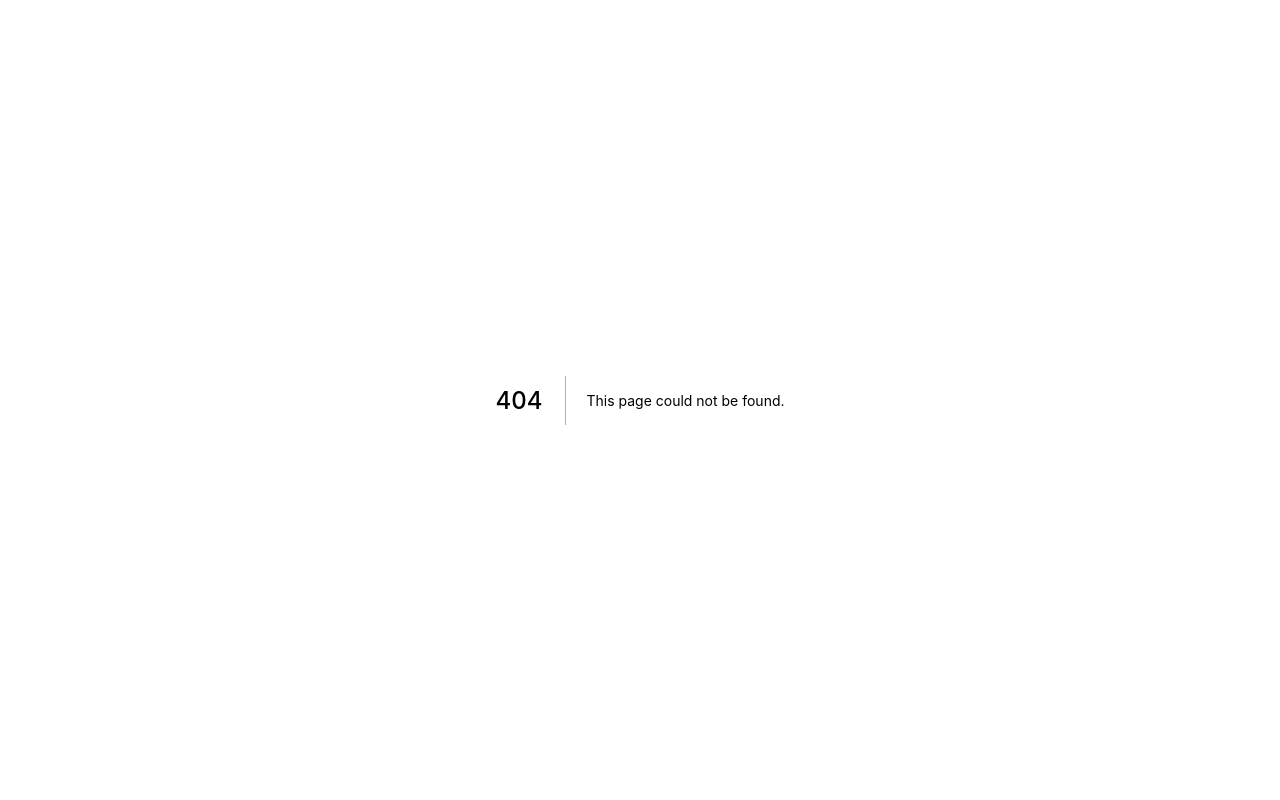
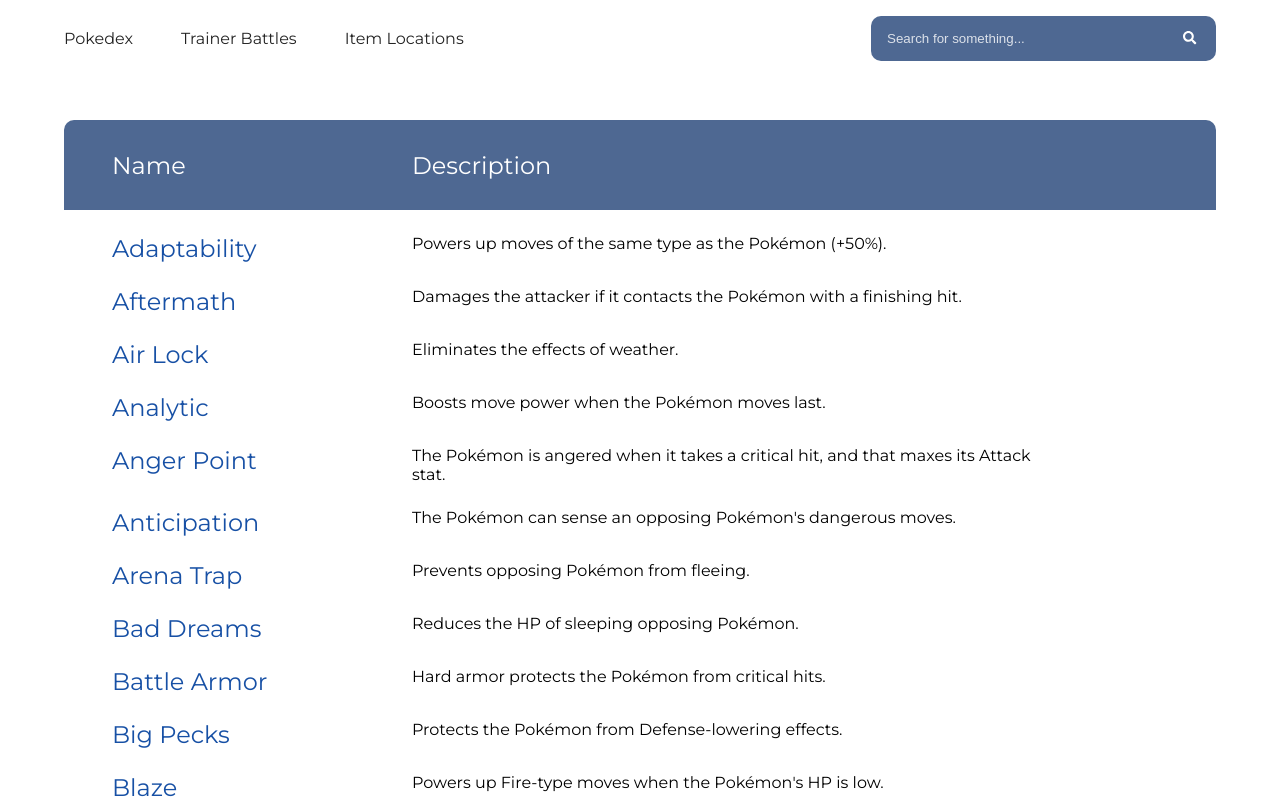
Before and after one commit to vinlegend1/renegade-plat-docs, a Next.js app: page /abilities in a window 1280 px wide. Before the commit this address had no page. Shown: the top 800 px of the page. Built offline with nearby package versions, Linux system fonts and the light colour scheme.

Commit message:
added abilities page

```diff
--- a/src/components/Navbar.tsx
+++ b/src/components/Navbar.tsx
@@ -15,7 +15,7 @@
                 <div></div>
                 <div></div>
             </div>
-            <div className={`navbar-header-mobile  ${isActive ? "responsive" : ""}`}>Renegade Platinum</div>
+            <div className={`navbar-header-mobile  ${isActive ? "responsive" : ""}`}><Link href="/"><a>Renegade Platinum</a></Link></div>
             <div className={`navbar-content ${isActive ? "responsive" : ""}`}>
                 <ul className="nav-links">
                     <li className="nav-link"><Link href="/pokedex"><a>Pokedex</a></Link></li>
--- a/src/pages/_app.tsx
+++ b/src/pages/_app.tsx
@@ -2,6 +2,7 @@
 import '../styles/footer.css'
 import '../styles/about.css'
 import '../styles/pokedex.css'
+import '../styles/abilities.css'
 import '../styles/pokemon_info.css'
 import '../styles/small_components/card.css'
 
--- /dev/null
+++ b/src/pages/abilities/index.tsx
@@ -0,0 +1,42 @@
+import { GetStaticProps } from 'next'
+import Link from 'next/link'
+import React from 'react'
+import Layout from '../../components/Layout'
+import abilitiesList from '../../minjson/pokemonAbilities.min.json'
+import { AbilityType } from '../../types'
+
+interface Props {
+    abilities: AbilityType[];
+}
+
+const AbilitiesIndex: React.FC<Props> = ({ abilities }) => {
+    return (
+        <Layout>
+            <div className="abilities-index-wrapper">
+                <div className="abilities-label">
+                    <h3 className="abilities-name">Name</h3>
+                    <h3 className="abilities-desc">Description</h3>
+                </div>
+                {abilities.map(({ AbilityName, Description }) => (
+                    <div className="abilities-data">
+                        <div className="abilities-data-name">
+                            <Link href={`/abilities/${AbilityName.toLowerCase().replace(" ", "-")}`}><a>{AbilityName}</a></Link>
+                        </div>
+                        <p>{Description}</p>
+                    </div>
+                ))}
+            </div>
+        </Layout>
+    )
+}
+
+export const getStaticProps: GetStaticProps = async () => {
+
+    return {
+        props: {
+            abilities: abilitiesList
+        }, // will be passed to the page component as props
+    }
+}
+
+export default AbilitiesIndex
--- /dev/null
+++ b/src/styles/abilities.css
@@ -0,0 +1,69 @@
+.abilities-wrapper {
+    width: 90%;
+    margin-left: auto;
+    margin-right: auto;
+    margin-top: 5rem;
+    margin-bottom: 2.5rem;
+}
+.abilities-wrapper h2 {
+    font-size: 32px;
+    margin-bottom: 0.5rem;
+}
+.abilities-wrapper p {
+    color: #2d2d2d;
+}
+.abilities-index-wrapper {
+    width: 90%;
+    margin-left: auto;
+    margin-right: auto;
+    margin-top: 3rem;
+    margin-bottom: 3rem;
+}
+.abilities-label {
+    display: flex;
+    border-radius: 10px 10px 0 0;
+    background-color: #4E6892;
+    width: 100%;
+    height: 90px;
+    align-items: center;
+    padding-left: 3rem;
+    padding-right: 3rem;
+    color: white;
+}
+.abilities-data {
+    display: flex;
+    padding-left: 3rem;
+    padding-right: 3rem;
+    margin-top: 1.5rem;
+}
+.abilities-name, .abilities-desc, .abilities-data-name {
+    width: 300px;
+    font-size: 24px;
+    font-weight: 500;
+}
+.abilities-data p {
+    width: 650px;
+}
+@media screen and (max-width: 624px) {
+    .abilities-label {
+        padding-left: 0.5rem;
+        padding-right: 0.5rem;
+    }
+    .abilities-data {
+        padding-left: 0.5rem;
+        padding-right: 0.5rem;
+    }
+    .abilities-label h3 {
+        font-size: 16px;
+        width: 100px;
+    }
+    .abilities-name, .abilities-desc, .abilities-data-name {
+        width: 100px;
+        font-size: 16px;
+        font-weight: 500;
+    }
+    .abilities-data p {
+        width: 200px;
+        font-size: 14px;
+    }
+}
--- a/src/styles/footer.css
+++ b/src/styles/footer.css
@@ -18,6 +18,10 @@
 .footer-links li {
     margin-bottom: 0.75rem;
 }
+.footer-links li a {
+    color: #3b3b3b;
+
+}
 
 @media only screen and (max-width: 651px) {
     .footer {
--- a/src/styles/home.css
+++ b/src/styles/home.css
@@ -125,6 +125,9 @@
   color: #4E6892;
   display: none;
 }
+.navbar-header-mobile a {
+  text-decoration: none;
+}
 /* End of Navbar */
 
 /* Start of Main Body home */
@@ -225,6 +228,7 @@
     display: block;
     position: absolute;
     top: 16px;
+    cursor: pointer;
   }
 
   .navbar-header-mobile {
--- a/src/styles/pokemon_info.css
+++ b/src/styles/pokemon_info.css
@@ -31,6 +31,9 @@
     width: 300px;
     height: 380px;
     text-align: center;
+}
+.pokedex-pkmn-name {
+    font-size: 24px;
 }
 .pokemondb-credit {
     font-size: 12px;
```
Also changed, not shown: src/pages/abilities/[slug].tsx (added, +48 -0 lines), src/pages/moves/[slug].tsx (added, +48 -0 lines), src/types.ts (+16 -0 lines).
